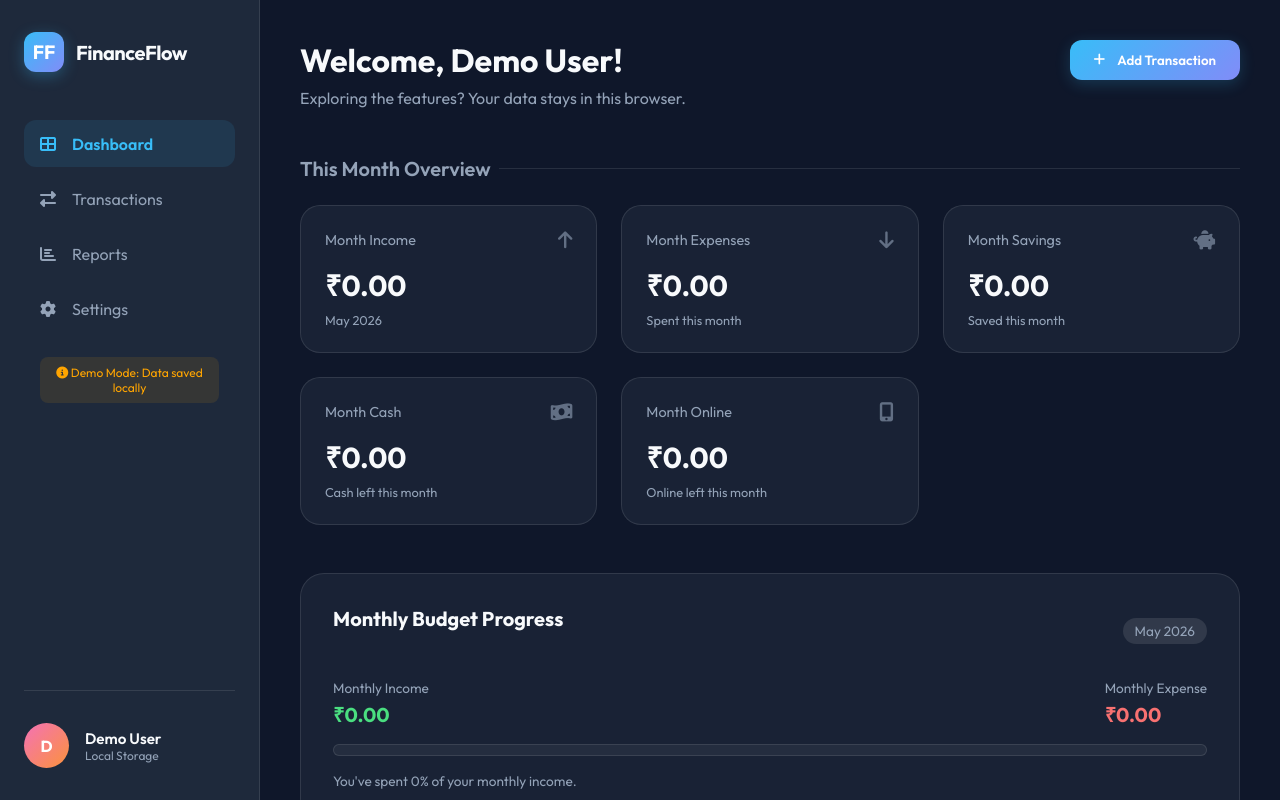
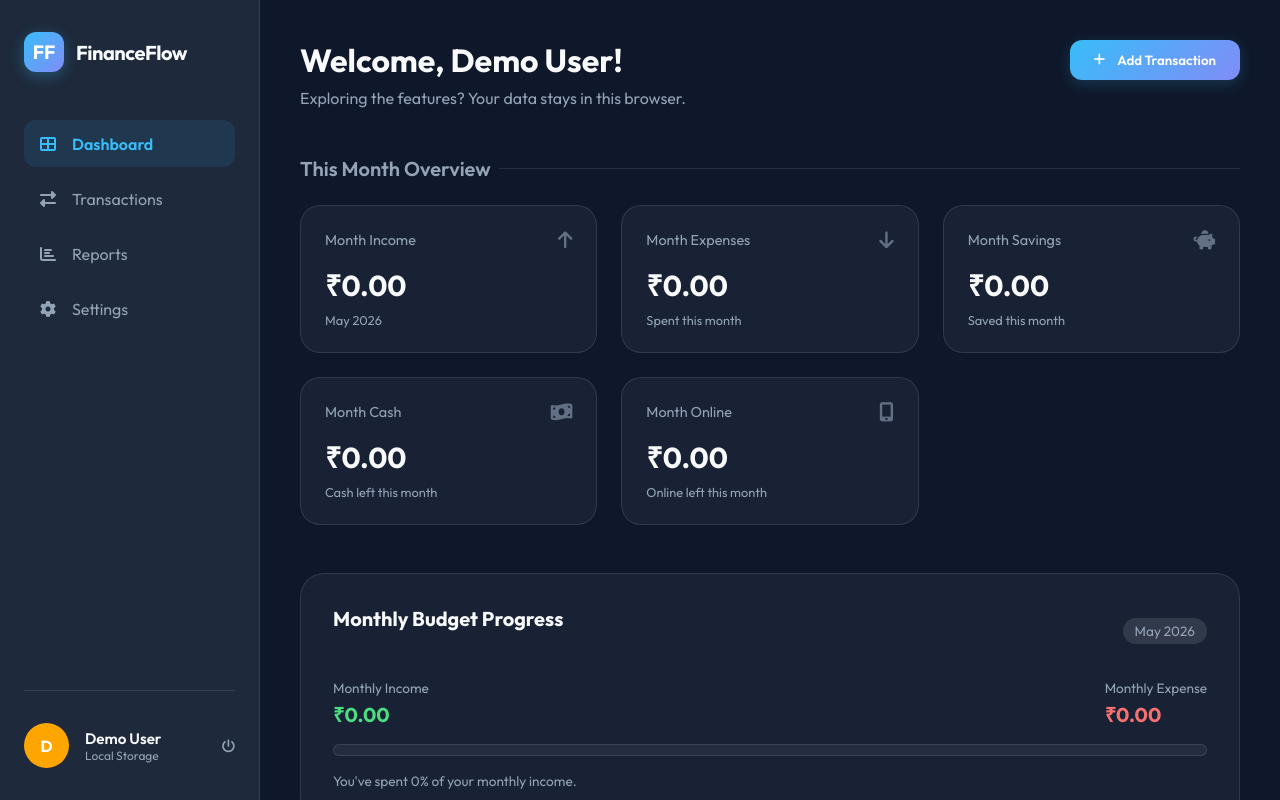
Before and after one commit to Ganeshmrxx/financeFlow, a Next.js app: page / in a window 1280 px wide. Both pictures are taken after a click on the button "Continue as Demo User". Shown: the top 800 px of the page. Built offline with nearby package versions, Linux system fonts and the light colour scheme.

Commit message:
Final security and hybrid mode fixes

```diff
--- a/src/app/page.tsx
+++ b/src/app/page.tsx
@@ -57,6 +57,7 @@ export default function Home() {
 
   const validateAndLoad = async (key: string) => {
     setIsLoading(true);
+    setAuthError(null);
     try {
       const res = await fetch("/api/transactions", {
         headers: { "x-user-key": key }
@@ -70,24 +71,34 @@ export default function Home() {
         localStorage.setItem("finance_user_key", key);
         setIsAuthModalOpen(false);
       } else {
-        // If key failed, switch to Demo/Local mode
-        enterDemoMode("Invalid Key. Entering Demo Mode (Local Storage Only).");
+        const errData = await res.json();
+        console.error("Auth failed:", errData);
+        setAuthError("Invalid Access Key. Please check your Vercel Environment Variables.");
+        // If it was an auto-load from localStorage, we should open the modal again
+        setIsAuthModalOpen(true);
       }
     } catch (err) {
-      console.error("Auth error:", err);
-      enterDemoMode("Connection Error. Entering Demo Mode.");
+      console.error("Auth connection error:", err);
+      setAuthError("Connection error. Using local mode as fallback.");
+      enterDemoMode();
     } finally {
       setIsLoading(false);
     }
   };
 
-  const enterDemoMode = (msg?: string) => {
+  const enterDemoMode = () => {
     const localData = JSON.parse(localStorage.getItem("finance_transactions_local") || "[]");
     setTransactions(localData);
     setStorageMode("local");
     setUserKey(null);
-    if (msg) setAuthError(msg);
     setIsAuthModalOpen(false);
+  };
+
+  const handleLogout = () => {
+    if (confirm("Reset Access Key and switch to Demo Mode?")) {
+      localStorage.removeItem("finance_user_key");
+      window.location.reload();
+    }
   };
 
   // Save Data helper
@@ -96,7 +107,7 @@ export default function Home() {
 
     if (storageMode === "online" && userKey) {
       try {
-        await fetch("/api/transactions", {
+        const res = await fetch("/api/transactions", {
           method: "POST",
           headers: {
             "Content-Type": "application/json",
@@ -104,8 +115,11 @@ export default function Home() {
           },
           body: JSON.stringify(newTransactions),
         });
+        if (!res.ok) throw new Error("Sync failed");
       } catch (err) {
         console.error("Online save error:", err);
+        // Fallback to local if sync fails?
+        // For now just alert or log
       }
     } else {
       // Local Mode Save
@@ -233,7 +247,7 @@ export default function Home() {
   const formatCurrency = (amt: number) => new Intl.NumberFormat("en-IN", { style: "currency", currency: "INR" }).format(amt);
   const formatDate = (d: string) => new Date(d).toLocaleDateString("en-IN", { year: "numeric", month: "short", day: "numeric" });
 
-  if (isAuthModalOpen) {
+  if (isAuthModalOpen && !isLoading) {
     return (
       <div className="modal-overlay active">
         <div className="modal" style={{ textAlign: 'center' }}>
@@ -252,6 +266,7 @@ export default function Home() {
                 onChange={(e) => {setTempKey(e.target.value); setAuthError(null);}}
                 required
                 autoFocus
+                style={{ borderColor: authError ? 'var(--expense-color)' : 'var(--glass-border)' }}
               />
               {authError && <p style={{ color: 'var(--expense-color)', fontSize: '0.8rem', marginTop: '0.5rem' }}>{authError}</p>}
             </div>
@@ -263,7 +278,7 @@ export default function Home() {
     );
   }
 
-  if (isLoading) return <div className="loading" style={{ height: '100vh', display: 'flex', alignItems: 'center', justifyContent: 'center', background: 'var(--bg-color)' }}>Loading Finance Data...</div>;
+  if (isLoading) return <div className="loading" style={{ height: '100vh', display: 'flex', alignItems: 'center', justifyContent: 'center', background: 'var(--bg-color)', color: 'white' }}>Verifying Identity...</div>;
 
   return (
     <div className="app-container">
@@ -289,17 +304,18 @@ export default function Home() {
             </li>
           </ul>
         </nav>
-        {storageMode === 'local' && (
-          <div style={{ padding: '0.5rem 1rem', background: 'rgba(255,165,0,0.1)', borderRadius: '8px', margin: '1rem', color: 'orange', fontSize: '0.75rem', textAlign: 'center' }}>
-            <i className="fas fa-info-circle"></i> Demo Mode: Data saved locally
+
+        <div className="user-profile" style={{ position: 'relative' }}>
+          <div className="avatar" style={{ background: storageMode === 'online' ? 'var(--primary-color)' : 'orange' }}>
+            {storageMode === 'online' ? 'G' : 'D'}
           </div>
-        )}
-        <div className="user-profile">
-          <div className="avatar">{storageMode === 'online' ? 'G' : 'D'}</div>
           <div className="user-info">
             <p className="name">{storageMode === 'online' ? 'Ganesh' : 'Demo User'}</p>
             <p className="status">{storageMode === 'online' ? 'Private Cloud' : 'Local Storage'}</p>
           </div>
+          <button onClick={handleLogout} title="Logout/Reset" style={{ position: 'absolute', right: '0', background: 'none', border: 'none', color: 'var(--text-secondary)', cursor: 'pointer' }}>
+             <i className="fas fa-power-off"></i>
+          </button>
         </div>
       </aside>
 
@@ -497,12 +513,7 @@ export default function Home() {
              <h2 className="section-title">Settings</h2>
              <div className="report-card">
                <div style={{ display: 'flex', gap: '1rem', flexDirection: 'column' }}>
-                 <button className="btn-primary" onClick={() => {
-                   if (confirm("Logout will clear your Access Key and return to Demo Mode. Continue?")) {
-                      localStorage.removeItem("finance_user_key");
-                      window.location.reload();
-                   }
-                 }}>{storageMode === 'online' ? 'Logout (Exit Private Mode)' : 'Login to Private Mode'}</button>
+                 <button className="btn-primary" onClick={handleLogout}>{storageMode === 'online' ? 'Logout (Exit Private Mode)' : 'Switch to Private Mode'}</button>
                  <button className="btn-primary" onClick={() => {
                    const dataStr = "data:text/json;charset=utf-8," + encodeURIComponent(JSON.stringify(transactions));
                    const downloadAnchorNode = document.createElement('a');
```
